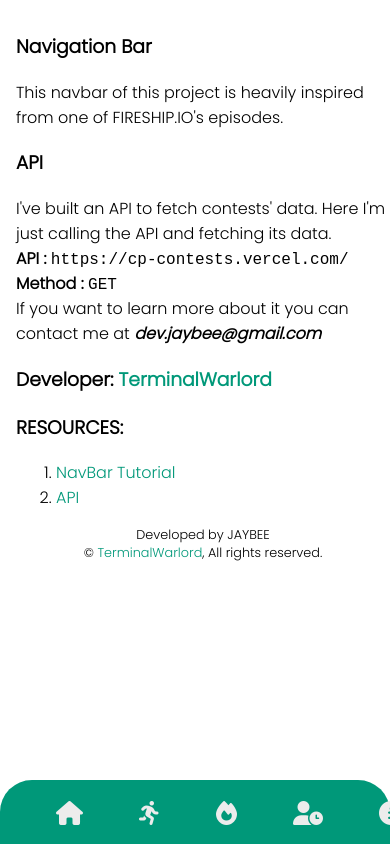
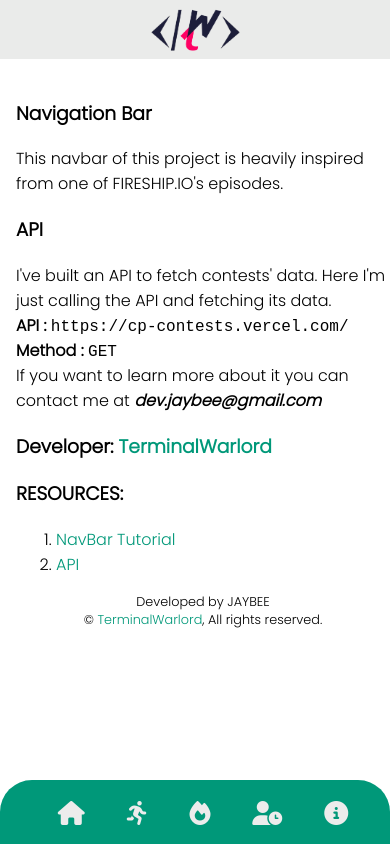
Before and after one commit to TerminalWarlord/CP-Contests, a plain HTML site: page about.html in a window 390 px wide. Drawn offline with Linux system fonts and the light colour scheme.

Commit message:
fixing navbar

```diff
--- a/about.html
+++ b/about.html
@@ -9,6 +9,9 @@
     <link rel="stylesheet" href="https://cdnjs.cloudflare.com/ajax/libs/font-awesome/4.7.0/css/font-awesome.min.css">
 </head>
 <body>
+    <header id="logo">
+      <a href="./index.html"><img src="./logo.png" alt="TerminalWarlord"></a>
+    </header>
     <nav class="navbar-mbl" id="ismbl">
       <ul class="navmbl">
         <li class="navmbl-item"><a href="./index.html"><i class="fas fa-home"></i></a></li>
--- a/style.css
+++ b/style.css
@@ -286,7 +286,7 @@ footer{
 .navbar-mbl{
     position: fixed;
     bottom: 0;
-    left: 0;
+    /* left: 0; */
     background-color: var(--table-bg);
     width: 100%;
     border-radius: 2rem 2rem 0 0;
@@ -300,7 +300,7 @@ footer{
     /* justify-content: center; */
 }
 .navmbl-item{
-    padding: 0 1rem;
+    /* padding: 0 1rem; */
     font-size: 1.5rem;
     display: block;
 
@@ -361,9 +361,13 @@ footer{
         flex-direction: column;
         justify-content: center; */
         /* padding: 0 1rem 0 1rem; */
-        margin-top: 2rem;
+        margin-top: 3rem;
         padding: 0 ;
         margin-left: 1rem;
+    }
+    .about-content{
+        margin-top: 2rem;
+        padding-top: 2rem;
     }
     .content-table{
         width: auto;
@@ -382,6 +386,7 @@ footer{
         font-size: 0.5rem;
     }
     #logo{
+        padding-top: 0.5rem;
         width: 100%;
         /* display: block; */
         display: flex;
```
Also changed, not shown: cf_contests.html (+3 -0 lines), running.html (+3 -0 lines), upcoming.html (+3 -0 lines).
